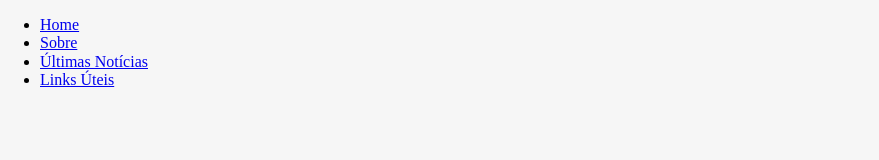
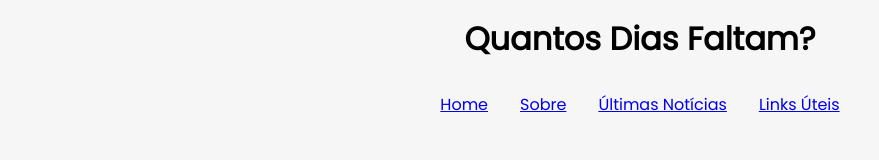
Before and after one commit to tsxfabio/quantos-dias-faltam, a plain HTML site: page index.html in a window 1280 px wide. Shown: the whole page, without its empty margins (0-879 px from the left). Drawn offline with Linux system fonts and the light colour scheme.

Commit message:
estilo no header

```diff
--- a/css/style.css
+++ b/css/style.css
@@ -1,3 +1,24 @@
 body {
-    background-color: #f6f6f6
+    background-color: #f6f6f6;
+    font-family: 'Poppins', sans-serif;
 }
+
+/* header */
+
+header {
+    display: flex;
+    flex-direction: column;
+    justify-content: center;
+    align-items: center;
+}
+
+.menu__list {
+    list-style: none;
+    display: flex;
+    flex-direction: row;
+    padding: 0;
+}
+
+.menu__list li {
+    padding: 0 1rem;
+}
--- a/index.html
+++ b/index.html
@@ -7,11 +7,17 @@
     <meta name="viewport" content="width=device-width, initial-scale=1.0">
     <link rel="stylesheet" href="./css/normalize.css">
     <link rel="stylesheet" href="./css/style.css">
+    <link rel="preconnect" href="https://fonts.googleapis.com">
+    <link rel="preconnect" href="https://fonts.gstatic.com" crossorigin>
+    <link href="https://fonts.googleapis.com/css2?family=Poppins:wght@100;300;400&display=swap" rel="stylesheet">
     <title>Quantos Dias Faltam?</title>
 </head>
 
 <body>
     <header>
+        <div class="menu_titulo">
+            <h1>Quantos Dias Faltam?</h1>
+        </div>
         <nav class="menu_nav">
             <ul class="menu__list">
                 <li><a href="#">Home</a></li>
@@ -19,10 +25,6 @@
                 <li><a href="#">Últimas Notícias</a></li>
                 <li><a href="#">Links Úteis</a></li>
             </ul>
-
-
-
-
         </nav>
     </header>
 
```
